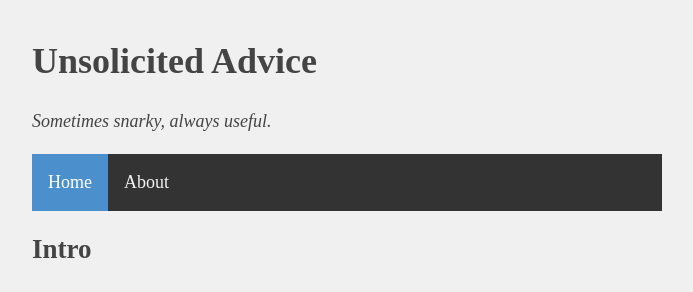
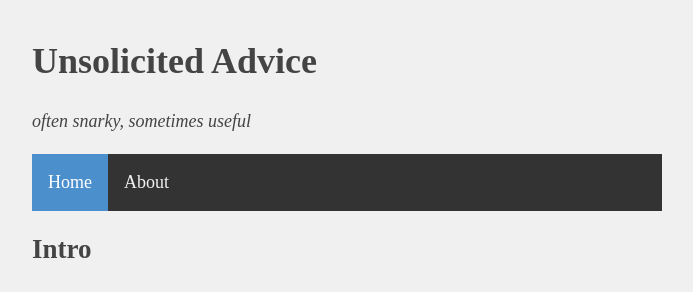
Before and after one commit to danparshall/site-unsolicitedadvice, a Jekyll site: the page built from index.md, in a window 1280 px wide. Shown: the top 292 px of the page, without its empty margins (293-986 px from the left). Built offline with Jekyll 4.4.1, drawn with Linux system fonts in a browser that asks for light colours.

Commit message:
tagline: 'often snarky, sometimes useful' (Dan's revision)
🤖 Generated with [Nori](https://noriagentic.com)

Co-Authored-By: Nori <contact@tilework.tech>

```diff
--- a/_config.yml
+++ b/_config.yml
@@ -1,5 +1,5 @@
 title: Unsolicited Advice
-tagline: Sometimes snarky, always useful.
+tagline: often snarky, sometimes useful
 description: Blunt, unsolicited advice for people trying to do useful work on AI risk.
 url: https://unsolicitedadvice.ai
 author: Dan Parshall
```
